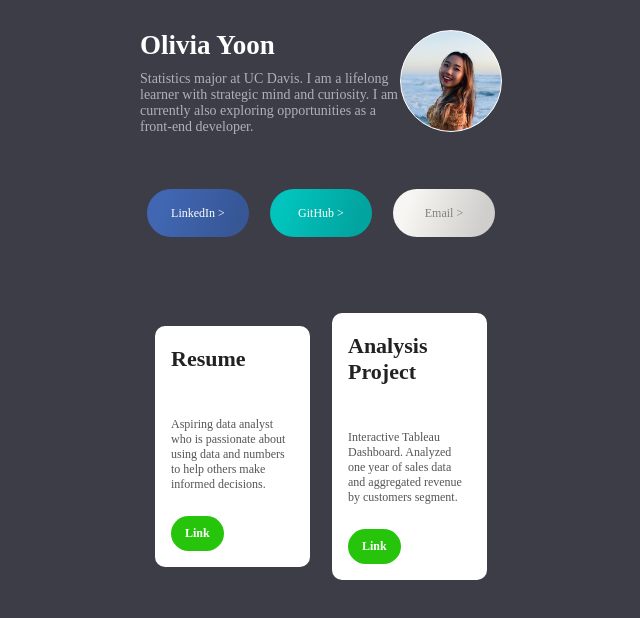
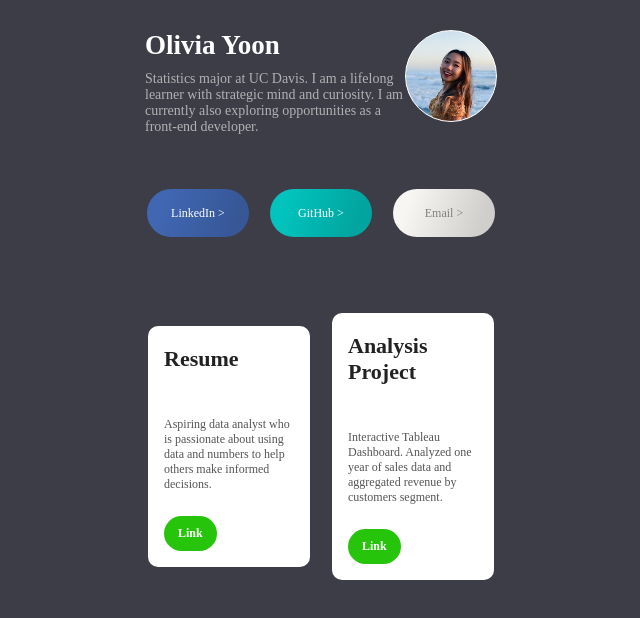
Before and after one commit to ojyoon23/portfolio-linktree, a plain HTML site: page index.html in a window 1280 px wide. Shown: the whole page, without its empty margins (319-959 px from the left). Drawn offline with Linux system fonts and the light colour scheme; a web font is replaced by a local one.

Commit message:
edited margin

```diff
--- a/index.html
+++ b/index.html
@@ -51,7 +51,7 @@
       <div class="bigs">
         <a
           target="_blank"
-          href="https://docs.google.com/document/d/1JirNvL9ofnpjpsNivb8iD9XZvJ-Ll-l1/edit?usp=sharing&ouid=117543196730060165448&rtpof=true&sd=true"
+          href="https://drive.google.com/file/d/1z7HQDzBNt7UKeJLfrLw1KS4-HPNLQ5Eu/view?usp=sharing"
         >
           <div class="name">Resume</div>
           <div class="desc">
--- a/style.css
+++ b/style.css
@@ -4,6 +4,7 @@
 }
 body {
   background-color: #3c3d47;
+  margin: 15px;
 }
 .pro {
   display: flex;
@@ -12,8 +13,8 @@ body {
   margin-bottom: 40px;
 }
 .profile {
-  width: 100px;
-  height: 100px;
+  width: 90px;
+  height: 90px;
   border-radius: 100%;
   border: 1px solid white;
   background-image: url("olivia.jpeg");
@@ -105,7 +106,7 @@ body {
   gap: 10px;
 }
 .bigs > a {
-  width: 123px;
+  width: 130px;
   background-color: white;
   margin-bottom: 16px;
   display: flex;
```
